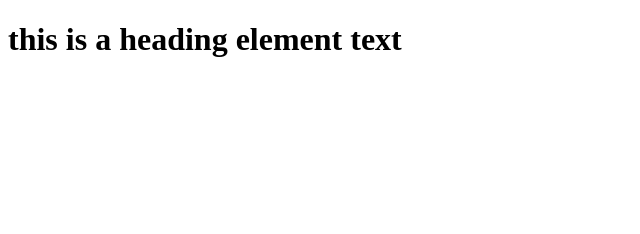
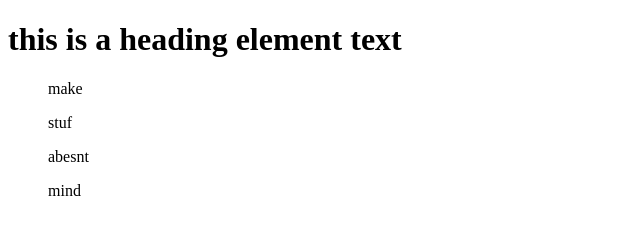
Before and after one commit to Ahlam-Designer/practice, a plain HTML site: page index.html in a window 1280 px wide. Shown: the whole page, without its empty margins (0-640 px from the left). Drawn offline with Linux system fonts and the light colour scheme.

Commit message:
with list

```diff
--- a/index.html
+++ b/index.html
@@ -9,5 +9,19 @@
     <div class="container">
       <div class="inner-container"><h1>this is a heading element text</h1></div>
     </div>
+    <div class="list">
+      <ul>
+        make
+      </ul>
+      <ul>
+        stuf
+      </ul>
+      <ul>
+        abesnt
+      </ul>
+      <ul>
+        mind
+      </ul>
+    </div>
   </body>
 </html>
```
